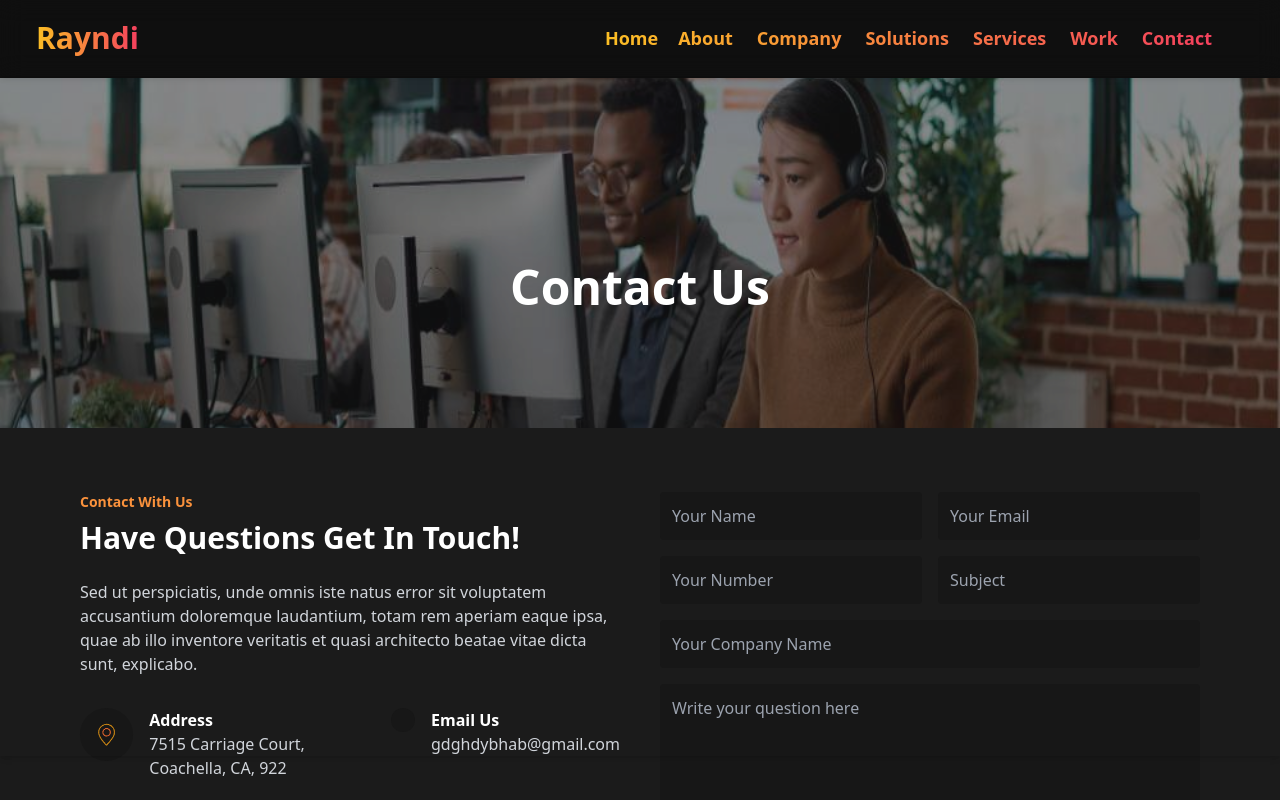
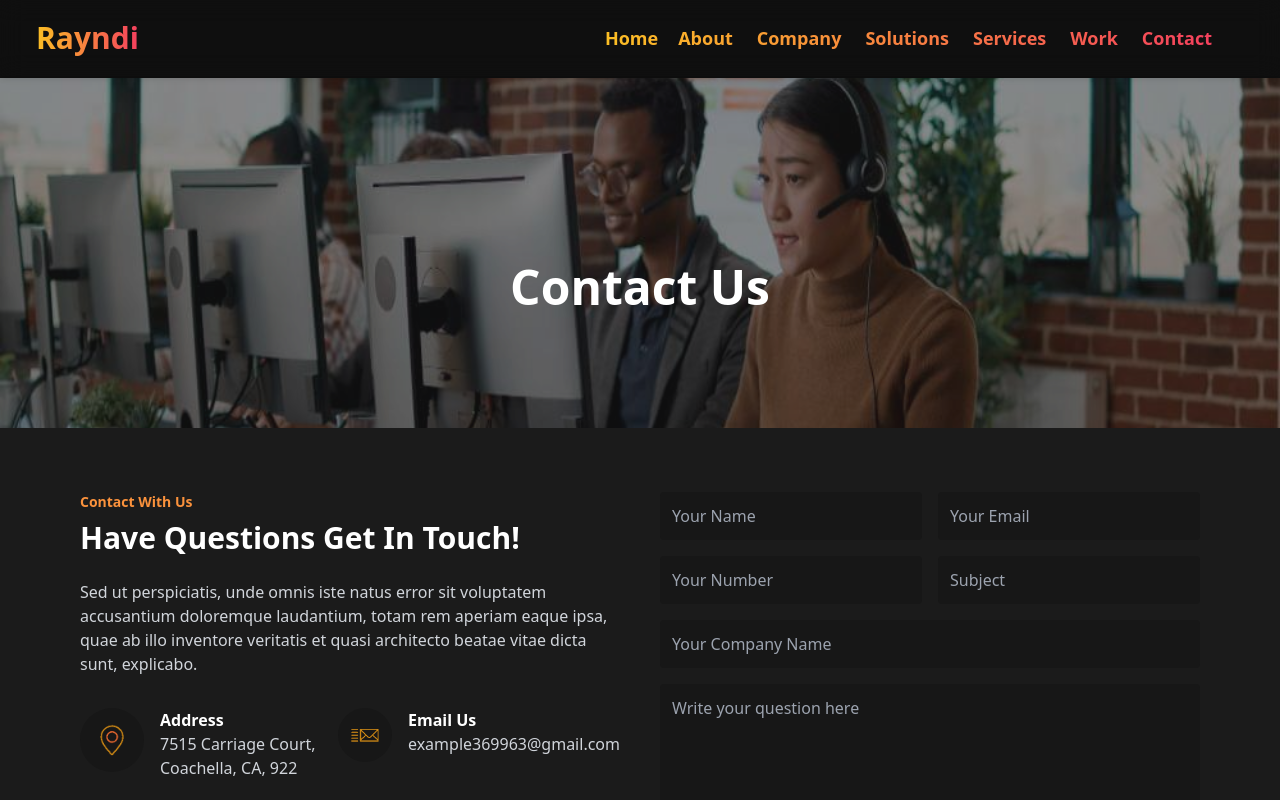
Before and after one commit to somu46/rayndi, a React (Create React App) app: page /contact in a window 1280 px wide. Shown: the top 800 px of the page. Built offline with nearby package versions, Linux system fonts and the light colour scheme.

Commit message:
`Refactored ContactSection component with minor styling adjustments`

```diff
--- a/src/Pages/Contact/Contact.jsx
+++ b/src/Pages/Contact/Contact.jsx
@@ -11,20 +11,20 @@ const ContactSection = () => {
 
       <div
 
-        className="  bg_image   flex flex-wrap justify-center items-center  h-[350px] "
+        className="  bg_image   flex flex-wrap justify-center items-center  h-[350px]  "
       >
       </div>
 
-        <div className=" absolute -top-[15rem] flex flex-col gap-10 justify-center items-center text-white bg-transparent   shadow-md  min-h-full w-full">
+        <div className=" absolute -top-[35rem] sm:-top-[15rem] flex flex-col   gap-10 justify-center items-center text-white bg-transparent  min-h-full w-full">
           <h1 className="text-5xl font-bold mb-5 opacity-100">Contact Us  </h1>
 
         </div>
 
    <div className="bg-[#1B1B1B] text-white py-16 px-4 md:px-20 w-full mx-0">
 
-      <div className="max-w-7xl mx-auto grid md:grid-cols-2 gap-10">
+      <div className="max-w-7xl mx-auto grid md:grid-cols-2 gap-10  ">
         {/* Left Content */}
-        <div>
+        <div className=''>
           <h4 className="text-orange-400 text-sm font-semibold mb-2">Contact With Us</h4>
           <h2 className="text-3xl md:text-3xl font-bold mb-6">Have Questions Get In Touch!</h2>
           <p className="text-gray-300 mb-8">
@@ -34,11 +34,11 @@ const ContactSection = () => {
           </p>
 
 
-          <div className="space-x-6 flex sm:flex-row justify-center items-center flex-col sm:items-start">
-            <div className="flex items-start gap-4 ">
-              <div className="bg-neutral-900 p-3 rounded-full">
+          <div className=" gap-y-6 flex  sm:flex-row sm:justify-center  flex-col sm:items-start">
+            <div className="flex items-start gap-4   ">
+              <div className="bg-neutral-900 p-3 size-[50px] sm:size-auto rounded-full  flex items-center justify-center">
                 <span className="text-orange-500 text-sm ">
-                  <img src={locationGIF} width="40px" alt="gif"  />
+                  <img src={locationGIF} className="min-w-[40px] sm:max-w-[30px]" alt="gif"  />
                 </span>
               </div>
               <div>
@@ -46,16 +46,16 @@ const ContactSection = () => {
                 <p className="text-gray-300">7515 Carriage Court, Coachella, CA, 922</p>
               </div>
             </div>
-            <div className="flex  items-start gap-4">
-              <div className="bg-neutral-900 p-3 rounded-full">
-                <span className="text-orange-500 text-sm ">
-                  <img src={emailGIF} width="70px" alt="gif"  />
+            <div className="flex  items-start gap-4 ">
+              <div className="bg-neutral-900 p-3 size-[50px] sm:size-auto rounded-full">
+                <span className="text-orange-500 text-sm  ">
+                  <img src={emailGIF}  className='min-w-[30px] sm:max-w-[30px]' alt="gif"  />
 
                 </span>
               </div>
               <div>
                 <p className="font-semibold">Email Us</p>
-                <p className="text-gray-300">gdghdybhab@gmail.com</p>
+                <p className="text-gray-300">example369963@gmail.com</p>
               </div>
             </div>
           </div>
```
